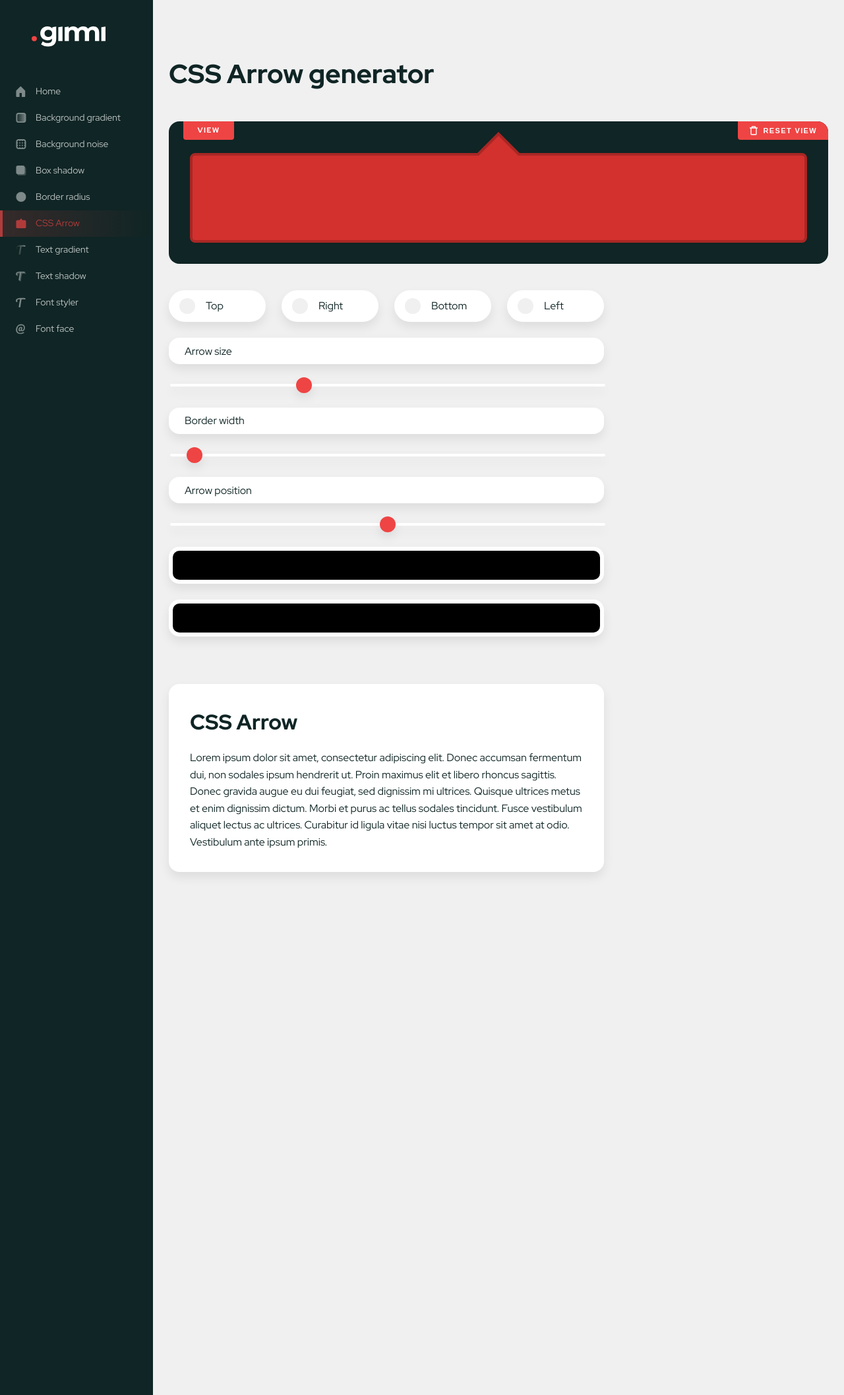
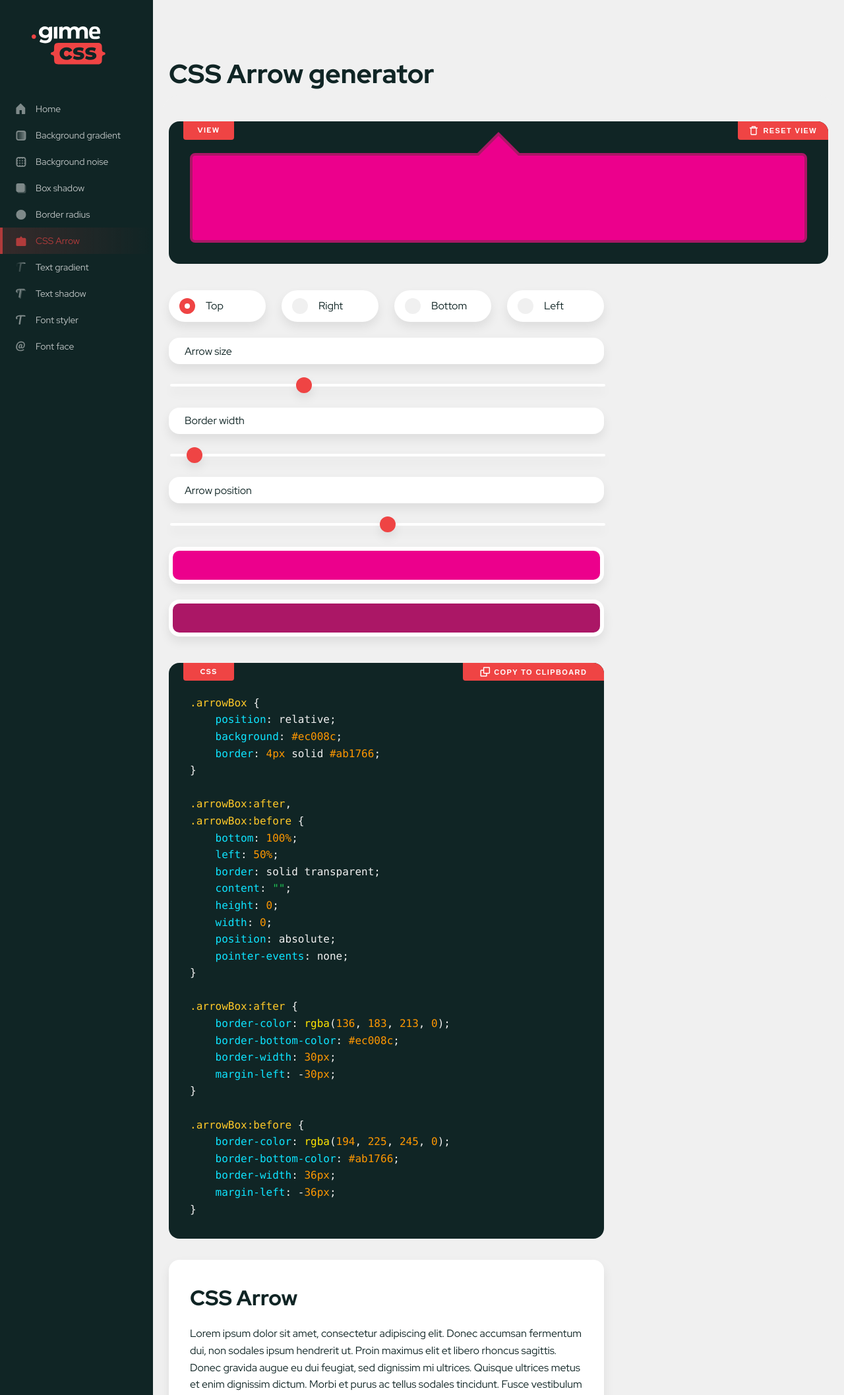
Before and after one commit to FerBendala/gimmecss, a Flask app: page /css-arrow/ in a window 1280 px wide. Shown: the top 2115 px of the page at 66% size. Run offline with Flask 2, Linux system fonts and the light colour scheme.

Commit message:
fix highlighting | fix copyToClipboard function | change logo

```diff
--- a/static/css/style.css
+++ b/static/css/style.css
@@ -1303,7 +1303,26 @@ body .content {
 .tools-options__code .hljs {
   padding: 3em 2em 2em;
   background-color: #102525;
+  color: #f0f0f0;
   white-space: break-spaces;
+}
+.tools-options__code .hljs-selector-class, .tools-options__code .hljs-selector-pseudo {
+  color: #ffc929;
+}
+.tools-options__code .hljs-number {
+  color: #ff9800;
+}
+.tools-options__code .hljs-built_in {
+  color: #ffe500;
+}
+.tools-options__code .hljs-attribute {
+  color: #0ee4ff;
+}
+.tools-options__code .hljs-string {
+  color: #1fc556;
+}
+.tools-options__code .hljs-keyword {
+  color: #ff50e2;
 }
 .tools-options__code__badge {
   position: absolute;
--- a/static/js/components/css-arrow.js
+++ b/static/js/components/css-arrow.js
@@ -10,8 +10,8 @@ $(function () {
     var aSize = 30;                            // => Arrow size
     var aBorder = 4;                           // => Arrow border
     var aBorderR = 4;                          // => Arrow border repeat
-    var aColor = "#d2312e";                    // => Arrow color
-    var abColor = "#a92724";                   // => Arrow border color
+    var aColor = "#ec008c";                    // => Arrow color
+    var abColor = "#ab1766";                   // => Arrow border color
     var aPosition = 50;                        // => Arrow position
 
     /////////////////////////
@@ -20,8 +20,8 @@ $(function () {
         <style id="style">
             .arrowBox {
                 position: relative;
-                background: #d2312e;
-                border: 4px solid #a92724;
+                background: #ec008c;
+                border: 4px solid #ab1766;
             }
 
             .arrowBox:after,
@@ -38,14 +38,14 @@ $(function () {
 
             .arrowBox:after {
                 border-color: rgba(136, 183, 213, 0);
-                border-bottom-color: #d2312e;
+                border-bottom-color: #ec008c;
                 border-width: 30px;
                 margin-left: -30px;
             }
 
             .arrowBox:before {
                 border-color: rgba(194, 225, 245, 0);
-                border-bottom-color: #a92724;
+                border-bottom-color: #ab1766;
                 border-width: 36px;
                 margin-left: -36px;
             }
@@ -729,6 +729,44 @@ $(function () {
 
 
     /////////////////////////
+    // START CODE RESULTS
+    $('#code-result-container').html(`
+    <pre><code class="css">.arrowBox {
+    position: relative;
+    background: #ec008c;
+    border: 4px solid #ab1766;
+}
+
+.arrowBox:after,
+.arrowBox:before {
+    bottom: 100%;
+    left: 50%;
+    border: solid transparent;
+    content: "";
+    height: 0;
+    width: 0;
+    position: absolute;
+    pointer-events: none;
+}
+
+.arrowBox:after {
+    border-color: rgba(136, 183, 213, 0);
+    border-bottom-color: #ec008c;
+    border-width: 30px;
+    margin-left: -30px;
+}
+
+.arrowBox:before {
+    border-color: rgba(194, 225, 245, 0);
+    border-bottom-color: #ab1766;
+    border-width: 36px;
+    margin-left: -36px;
+}</pre></code>
+<div class="d-flex justify-content-end"><button class="tools-options__code__copy" id="code-result-copy" onclick="copyToClipboard('#code-result')">Copy to clipboard</button><span class="tools-options__code__badge">CSS</span></div>`
+);
+
+
+    /////////////////////////
     // CODE RESULTS
     // watch changes to add font-family values
     $('input, select').on('input change', function () {
@@ -819,4 +857,7 @@ ${space}margin-${position02}: -${aBorderR}px;
     });
 
     aBorderR = parseFloat(aBorder) + parseFloat(aSize) + parseFloat(2);
+
+    // Start hljs
+    $('pre code').each(function (i, e) { hljs.highlightBlock(e) });
 });
--- a/static/js/functions.js
+++ b/static/js/functions.js
@@ -4,11 +4,12 @@ function copyToClipboard(element) {
     text = text.replace(/&nbsp;/g, '');
     text = text.replace(/<\/?span[^>]*>/g, "");
     text = text.replace(/<\/?span>/g, '\r');
+    text = text.replace(/<\/?div style="display:none">.class{/g, '\r');
+    text = text.replace(/<\/?div style="display:none">}/g, '\r');
+    text = text.replace(/<\/?div[^>]*>/g, "");
     element = $('<textarea>').appendTo('body').val(text).select();
     document.execCommand('copy');
     element.remove();
-
-    console.log(text);
 }
 
 // Convert hex to rgba
--- a/templates/background-noise.html
+++ b/templates/background-noise.html
@@ -15,7 +15,7 @@
             <!-- Reset button -->
             <button class="tools-result__reset reset">Reset view</button>
             <span class="tools-result__badge">View</span>
-            <div id="{{ active_page }}-results" class="tools-result__view"></div>
+            <div id="{{ active_page }}-results" class="tools-result__view" style="background-color: #EC008C;"></div>
         </section>
 
         <section class="tools-container">
@@ -30,7 +30,7 @@
                     <input type="number" aria-label="noise-density" aria-describedby="noise-density-description" min="1" max="100" placeholder="Noise density">
                     <input type="range" class="custom-range w-100" id="noise-density" min="1" max="100" value="100">
                     <!-- background-color -->
-                    <input type="color" id="background-color" aria-label="background-color" aria-describedby="background-color-description">
+                    <input type="color" id="background-color" aria-label="background-color" aria-describedby="background-color-description" value="#EC008C">
                 </div>
 
                 <!-- Code result -->
--- a/templates/border-radius.html
+++ b/templates/border-radius.html
@@ -15,7 +15,7 @@
             <!-- Reset button -->
             <button class="tools-result__reset reset">Reset view</button>
             <span class="tools-result__badge">View</span>
-            <div id="{{ active_page }}-results" class="tools-result__view"></div>
+            <div id="{{ active_page }}-results" class="tools-result__view" style="background-color: #EC008C;"></div>
         </section>
 
         <section class="tools-container">
@@ -68,7 +68,7 @@
                     <!-- border-color -->
                     <input type="color" id="border-color" aria-label="border-color" aria-describedby="border-color-description">
                     <!-- background-color -->
-                    <input type="color" id="background-color" aria-label="background-color" aria-describedby="background-color-description">
+                    <input type="color" id="background-color" aria-label="background-color" aria-describedby="background-color-description" value="#EC008C">
                 </div>
 
                 <!-- Code result -->
--- a/templates/box-shadow.html
+++ b/templates/box-shadow.html
@@ -15,7 +15,7 @@
             <!-- Reset button -->
             <button class="tools-result__reset reset">Reset view</button>
             <span class="tools-result__badge">View</span>
-            <div id="{{ active_page }}-results" class="tools-result__view"></div>
+            <div id="{{ active_page }}-results" class="tools-result__view" style="background-color: #EC008C;"></div>
         </section>
 
         <section class="tools-container">
@@ -62,7 +62,7 @@
                         <input type="range" class="custom-range w-100" id="box-shadow-opacity" min="0" max="1" value="1" step="0.01">
                     </div>
                     <!-- background-color -->
-                    <input type="color" id="background-color" aria-label="background-color" aria-describedby="background-color-description" class="background-color">
+                    <input type="color" id="background-color" aria-label="background-color" aria-describedby="background-color-description" class="background-color" value="#EC008C">
                 </div>
 
                 <!-- Code result -->
--- a/templates/css-arrow.html
+++ b/templates/css-arrow.html
@@ -28,7 +28,7 @@
                         <!-- Radio top -->
                         <label class="radio__container">
                             <div class="radio__button">
-                                <input type="radio" name="arrow-direction" id="top" value="top" class="radio__button__hide">
+                                <input type="radio" name="arrow-direction" id="top" value="top" class="radio__button__hide" checked>
                                 <span class="radio__button__checkmark"></span>
                             </div>
                             <span class="radio__text">Top</span>
@@ -74,9 +74,9 @@
                         <input type="range" class="custom-range w-100" id="arrow-position" min="0" max="100" value="50">
                     </div>
                     <!-- arrow-color -->
-                    <input type="color" id="arrow-color" aria-label="background-color" aria-describedby="arrow-color-description">
+                    <input type="color" id="arrow-color" aria-label="background-color" aria-describedby="arrow-color-description" value="#ec008c">
                     <!-- arrow-border-color -->
-                    <input type="color" id="arrow-border-color" aria-label="background-color" aria-describedby="arrow-border-color-description">
+                    <input type="color" id="arrow-border-color" aria-label="background-color" aria-describedby="arrow-border-color-description" value="#ab1766">
                 </div>
 
                 <!-- Code result -->
--- a/templates/font-styler.html
+++ b/templates/font-styler.html
@@ -15,7 +15,7 @@
             <!-- Reset button -->
             <button class="tools-result__reset reset">Reset view</button>
             <span class="tools-result__badge">View</span>
-            <div id="{{ active_page }}-results" class="tools-result__view" style="font-size: 78px; font-weight: bold;">Sample text</div>
+            <div id="{{ active_page }}-results" class="tools-result__view" style="font-size: 78px; font-weight: bold; color: #EC008C;">Sample text</div>
         </section>
 
         <section class="tools-container">
--- a/templates/text-shadow.html
+++ b/templates/text-shadow.html
@@ -15,7 +15,7 @@
             <!-- Reset button -->
             <button class="tools-result__reset reset">Reset view</button>
             <span class="tools-result__badge">View</span>
-            <div id="{{ active_page }}-results" class="tools-result__view" style="font-size: 78px; font-weight: bold;">Sample text</div>
+            <div id="{{ active_page }}-results" class="tools-result__view" style="font-size: 78px; font-weight: bold; color: #EC008C;">Sample text</div>
         </section>
 
         <section class="tools-container">
```
Also changed, not shown: static/js/components/background-gradient.js (+5 -5 lines), static/js/components/background-noise.js (+17 -2 lines), static/js/components/border-radius.js (+12 -2 lines), static/js/components/box-shadow.js (+12 -1 lines), static/js/components/font-styler.js (+27 -6 lines), static/js/components/text-gradient.js (+7 -7 lines), static/js/components/text-shadow.js (+17 -2 lines), static/scss/components/_tools.scss (+32 -0 lines), static/images/svg/logo.svg, 1 other file.
